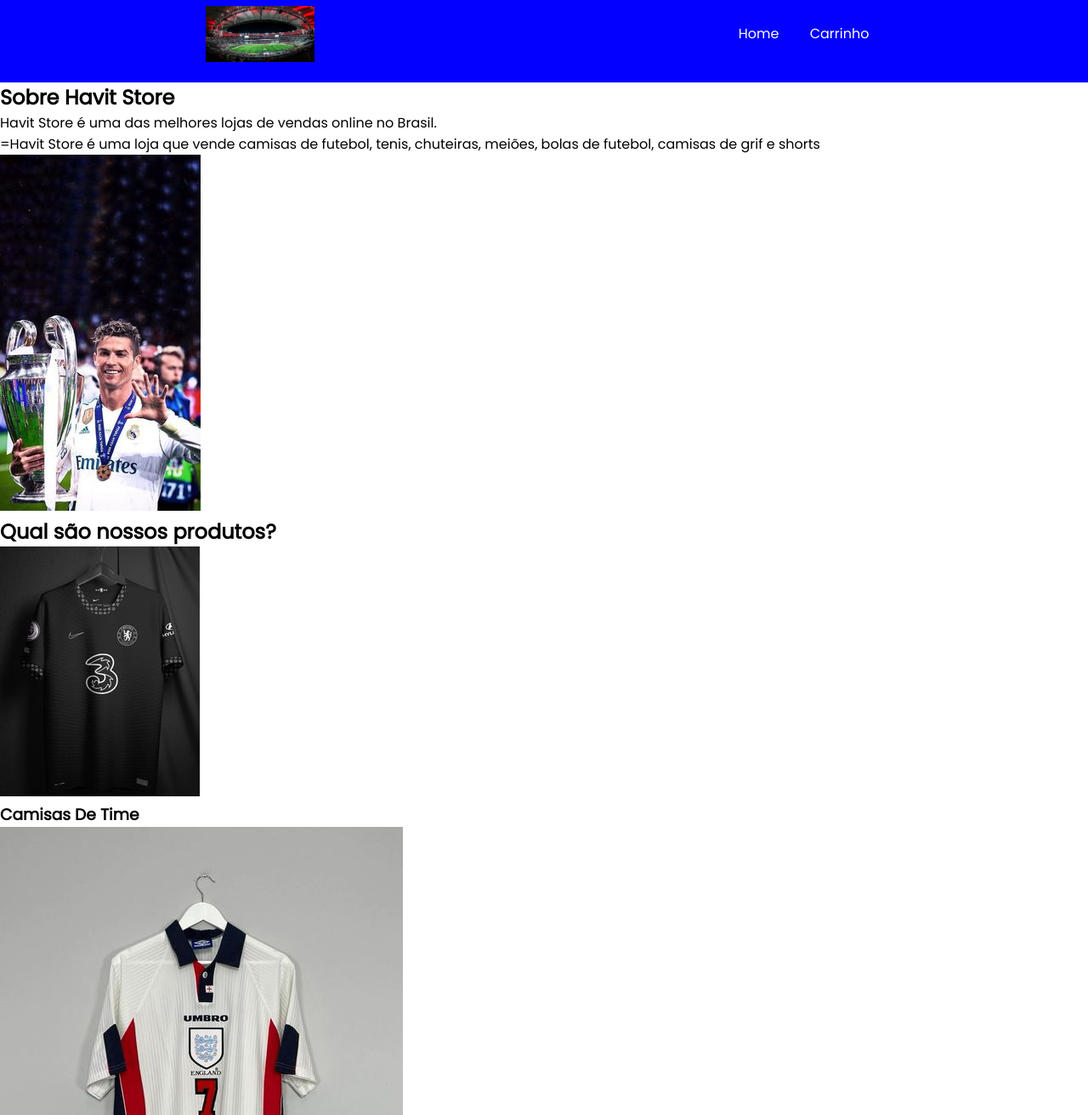
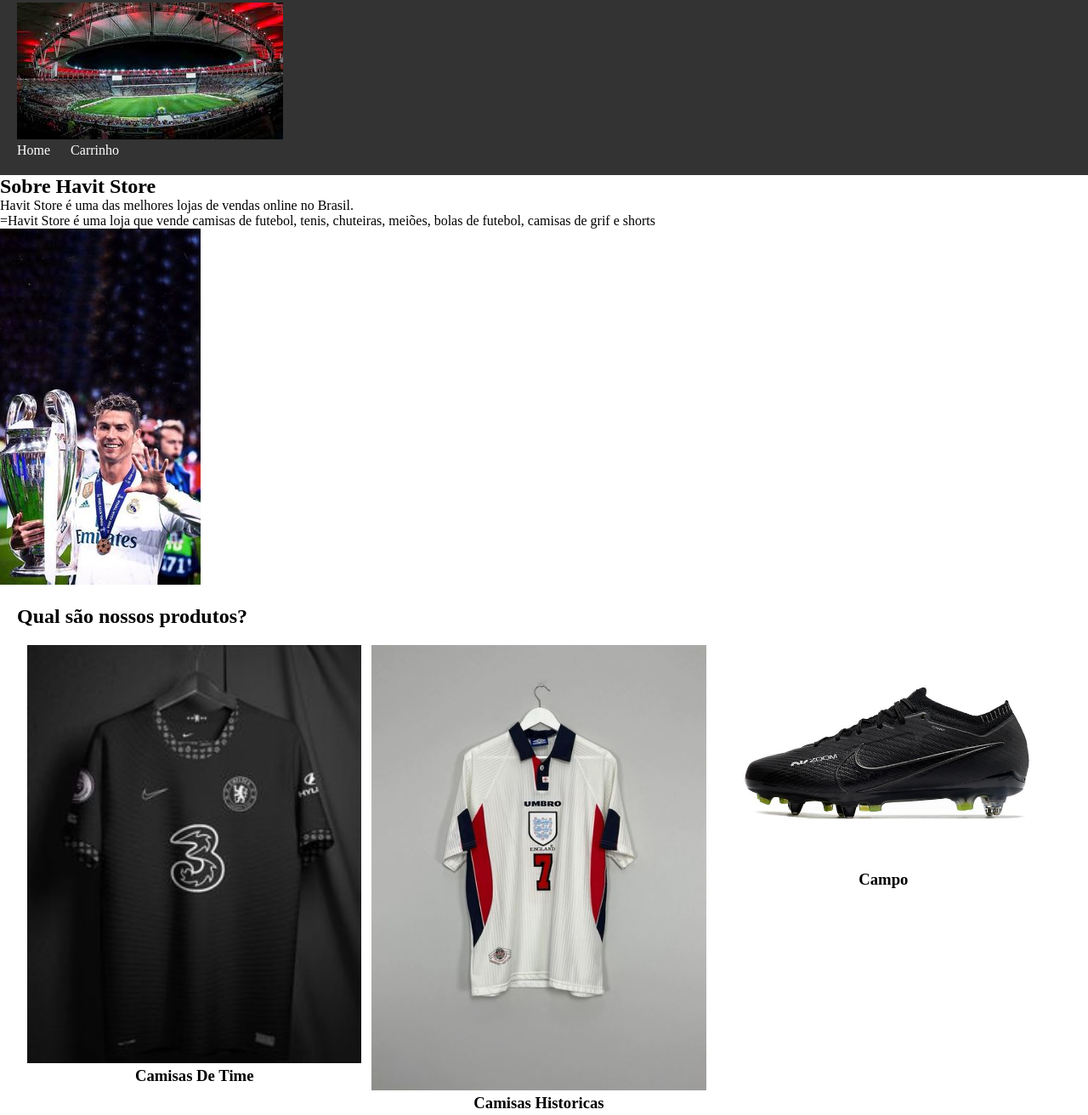
Before and after one commit to Luizhen-15/Progamacao-site-de-futebol, a plain HTML site: page site escolaaa/index.html in a window 1280 px wide. Shown: the part 17-1329 px from the top of the page at 85% size. Drawn offline with Linux system fonts and the light colour scheme.

Commit message:
salvar ee

```diff
--- a/site escolaaa/style.css
+++ b/site escolaaa/style.css
@@ -1,85 +1,65 @@
-*{
+/* Reset de estilos padrão */
+* {
     margin: 0;
     padding: 0;
-}
-body {
-    font-family: 'Poppins', sans-serif;
-}
-.cabecalho {
-    background-color: #0400ff;
-    color: white;
-    display: flex;
-    justify-content: space-around;
-    align-items: center;
-    padding: 24px 0;
+    box-sizing: border-box;
 }
 
-.cabecalho-imagem{
-    width: 10%;
+/* Estilo para o cabeçalho */
+.cabecalho {
+    background-color: #333; /* Cor de fundo do cabeçalho */
+    color: #fff; /* Cor do texto no cabeçalho */
+    padding: 20px; /* Espaçamento interno */
 }
 
-.cabecalho-lista-item{
-    display: inline-block;
-    margin: 0 16px;
-    font-size: 16px;
+.cabecalho-lista {
+    list-style-type: none; /* Remove os marcadores de lista */
 }
 
-.escola-imagem{
-    width: 25%;
+.cabecalho-lista-item {
+    display: inline-block; /* Exibe os itens da lista em linha */
+    margin-right: 20px; /* Espaçamento entre os itens */
 }
 
-.escola{
-    background-image: linear-gradient(#0400ff,#180e9c);
-    color:white;
-    display: flex;
-    justify-content: center;
-    align-items: center;
-    padding: 24px 0;
+/* Estilo para a seção Havit Store */
+.Havit_Store {
+    background-color: #f4f4f4; /* Cor de fundo da seção */
+    padding: 20px; /* Espaçamento interno */
 }
 
-.escola-div-conteudo{
-    width: 35%;
+/* Estilo para a seção de produtos */
+.Produtos {
+    background-color: #fff; /* Cor de fundo da seção */
+    padding: 20px; /* Espaçamento interno */
 }
 
-
-.escola-titulo{
-    padding: 24px 0;
+.Produtos-titulo {
+    margin-bottom: 20px; /* Espaçamento inferior */
 }
 
-.estudante{
-    padding: 24px 0;
-}
-.estudante-imagem{
-    width: 120px;
+.Produtos-todos {
+    display: flex; /* Exibe os produtos em linha */
+    flex-wrap: wrap; /* Quebra para a próxima linha quando não houver espaço suficiente */
+    justify-content: space-between; /* Distribui os produtos igualmente ao longo da linha */
 }
 
-.estudante-icone{
-    width: 24px;
-    padding: 4px 8px;
+.Produtos-div {
+    flex-basis: calc(33.33% - 20px); /* Define a largura do item para ocupar 1/3 do espaço disponível */
+    margin-bottom: 20px; /* Espaçamento inferior */
 }
 
-.estudante-div{
-    text-align: center;
-    padding: 16px 0;
+.Produtos-imagem {
+    width: 100%; /* Garante que a imagem preencha completamente o contêiner */
 }
 
-.estudante-titulo{
-    text-align: center;
-    padding: 50px 0;
+.Produtos-nome {
+    text-align: center; /* Centraliza o texto */
 }
 
-.estudante-todos{
-    display: grid;
-    grid-template-columns: 20% 20% 20% 20% 20%;
+/* Estilo para o rodapé */
+.rodape {
+    background-color: #333; /* Cor de fundo do rodapé */
+    color: #fff; /* Cor do texto no rodapé */
+    padding: 20px; /* Espaçamento interno */
+    text-align: center; /* Centraliza o texto */
 }
-
-.rodape{
-    background-color: black;
-    text-align: center;
-}
-
-.rodape-imagem{
-    height: 60px;
-    padding: 12px 0;
-
-}
```
